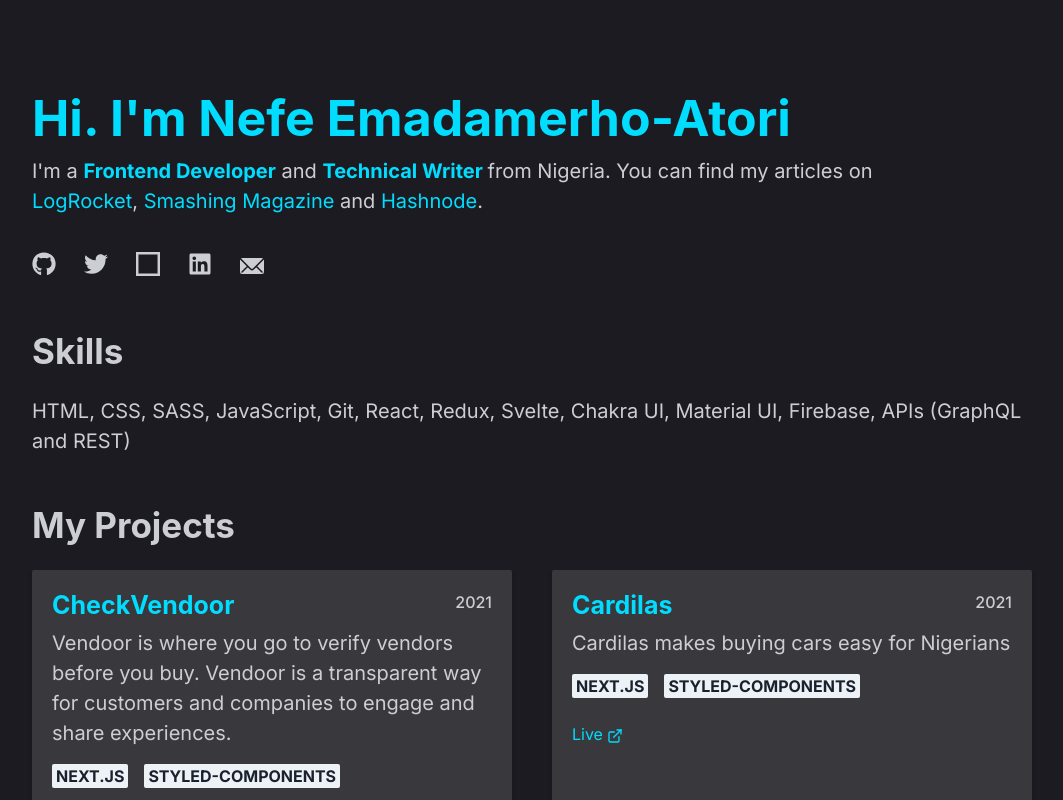
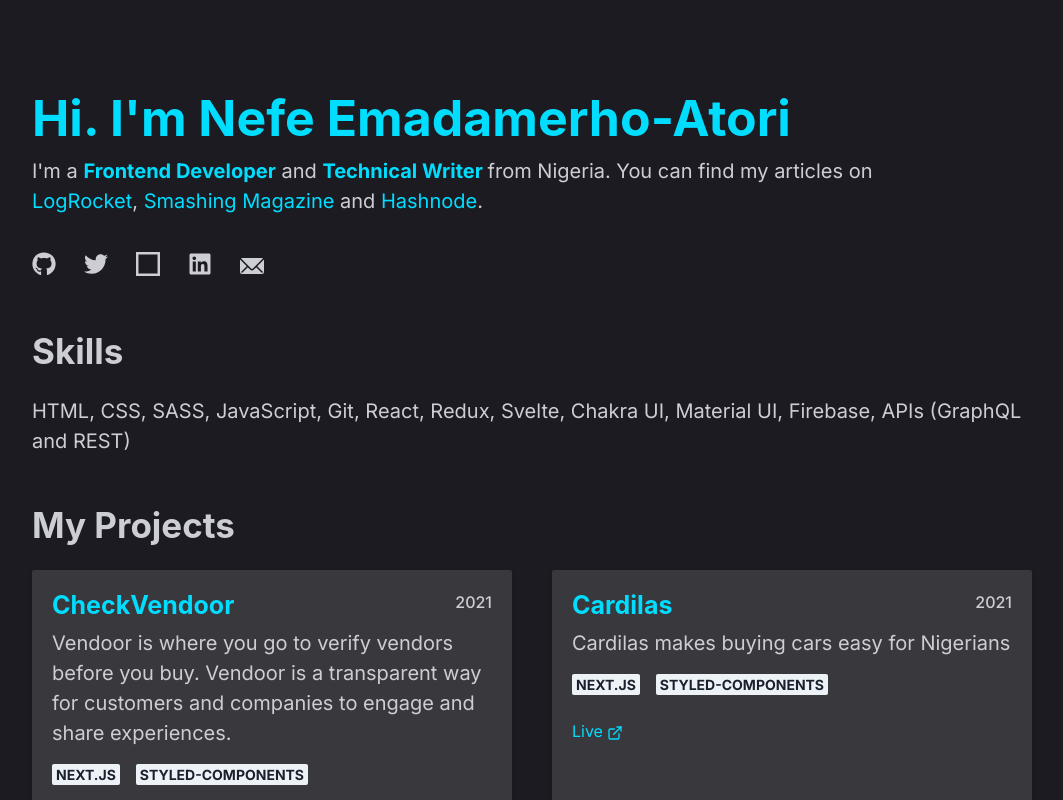
Before and after one commit to nefejames/my-portfolio-v3, a Next.js app: page / in a window 1280 px wide. Shown: the top 800 px of the page, without its empty margins (108-1171 px from the left). Built offline with nearby package versions, Linux system fonts and the light colour scheme.

Commit message:
updated projects card

```diff
--- a/components/ProjectCard.js
+++ b/components/ProjectCard.js
@@ -8,6 +8,8 @@
   Flex,
   Spacer,
   Link,
+  Wrap,
+  WrapItem,
 } from "@chakra-ui/react";
 import { ExternalLinkIcon } from "@chakra-ui/icons";
 import { Card } from "./index";
@@ -43,13 +45,15 @@
         </Flex>
         <Text fontSize={["lg", "xl"]}>{details}</Text>
 
-        <Stack direction="row" mt={4} spacing={4}>
+        <Wrap mt={4} spacing={4}>
           {tags.map((tag, index) => (
-            <Badge fontSize="md" key={index}>
-              {tag}
-            </Badge>
+            <WrapItem>
+              <Badge fontSize="sm" key={index}>
+                {tag}
+              </Badge>
+            </WrapItem>
           ))}
-        </Stack>
+        </Wrap>
 
         <Stack spacing={["5", "7"]} direction="row" mt={6}>
           {githubUrl && (
```
